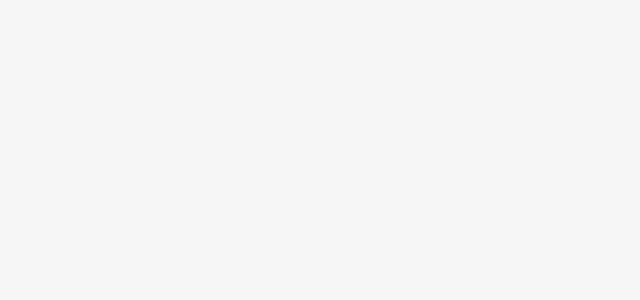
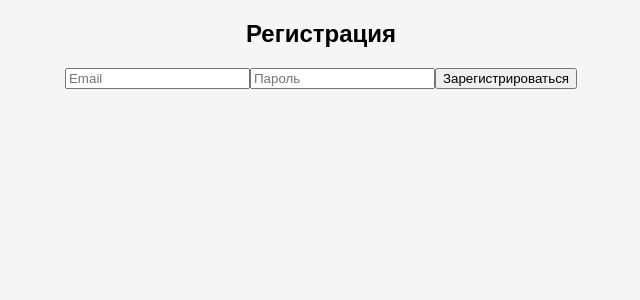
Before and after one commit to De-Klaus/teacher-app-frontend, a React (Create React App) app: page /register in a window 1280 px wide. Before the commit this address had no page. Shown: the top 300 px of the page, without its empty margins (319-959 px from the left). Built offline with nearby package versions, Linux system fonts and the light colour scheme.

Commit message:
add register

```diff
--- a/src/App.js
+++ b/src/App.js
@@ -8,7 +8,7 @@ function App() {
             <Routes>
                 <Route path="/" element={<h1>Главная страница</h1>} />
                 <Route path="/login" element={<LoginPage />} />
-                <Route path="/singIn" element={<RegisterPage />} />
+                <Route path="/register" element={<RegisterPage />} />
             </Routes>
         </Router>
     );
--- a/src/pages/RegisterPage.js
+++ b/src/pages/RegisterPage.js
@@ -23,7 +23,7 @@ const RegisterPage = () => {
             });
 
             if (!response.ok) {
-                throw new Error("Ошибка регистрации");
+                throw new Error("Ошибка регистрации. Возможно, пользователь уже существует.");
             }
 
             // ✅ После успешной регистрации перенаправляем на главную страницу
```
